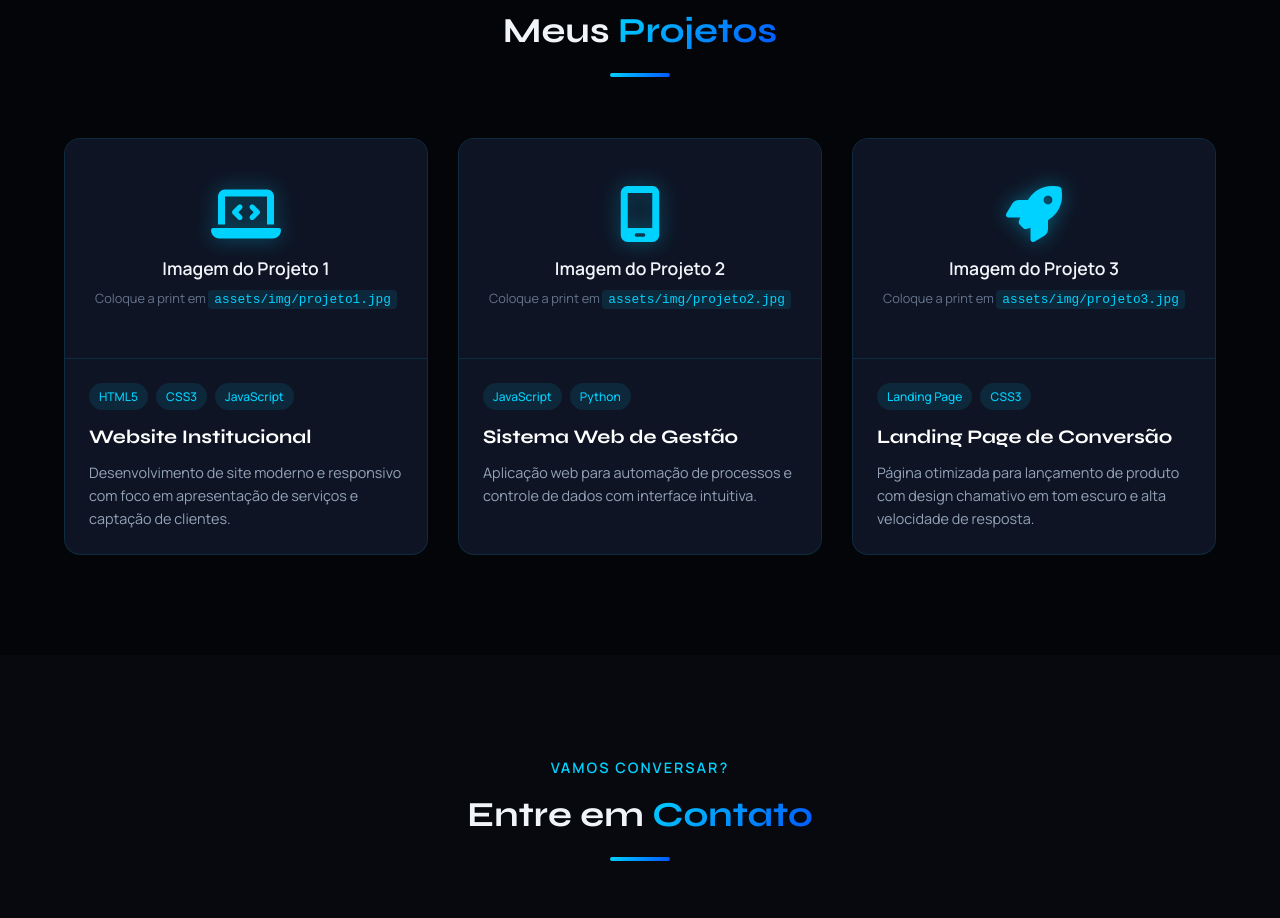
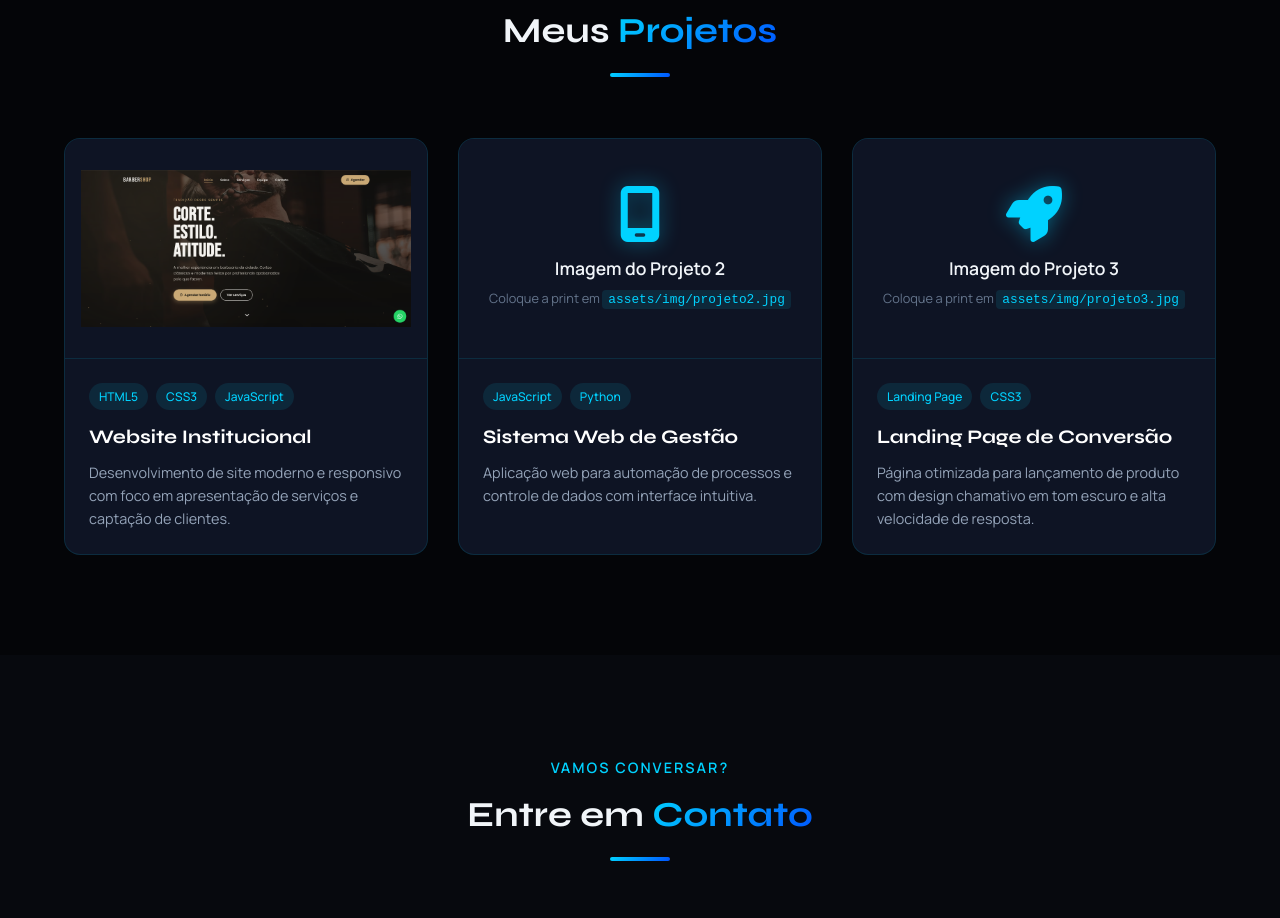
Before and after one commit to jvleao01/meu_portifolio, a plain HTML site: page index.html in a window 1280 px wide. Shown: the part 3539-4457 px from the top of the page. Drawn offline with Linux system fonts and the light colour scheme.

Commit message:
Atualiza projeto e imagens do portfolio

```diff
--- a/index.html
+++ b/index.html
@@ -282,16 +282,11 @@
                     <div class="project-card">
                         <div class="project-image-wrapper">
                             <div class="image-placeholder project-img-box">
-                                <img src="assets/img/projeto1.jpg" alt="Projeto 1" onerror="this.style.display='none'; this.nextElementSibling.style.display='flex';">
-                                <div class="placeholder-fallback">
-                                    <i class="fa-solid fa-laptop-code"></i>
-                                    <span>Imagem do Projeto 1</span>
-                                    <small>Coloque a print em <code>assets/img/projeto1.jpg</code></small>
-                                </div>
+                                <img src="assets/img/projeto1.png" alt="Projeto 1" onerror="this.style.display='none'; this.nextElementSibling.style.display='flex';">
                             </div>
                             <div class="project-overlay">
-                                <a href="#" target="_blank" class="icon-link"><i class="fa-solid fa-arrow-up-right-from-square"></i> Demo</a>
-                                <a href="#" target="_blank" class="icon-link"><i class="fa-brands fa-github"></i> GitHub</a>
+                                <a href="https://joaovictorprojeto-1.vercel.app/" target="_blank" class="icon-link"><i class="fa-solid fa-arrow-up-right-from-square"></i> Demo</a>
+                                <a href="https://github.com/jvleao01/projeto-1" target="_blank" class="icon-link"><i class="fa-brands fa-github"></i> GitHub</a>
                             </div>
                         </div>
                         <div class="project-info">
```
Also changed, not shown: assets/img/projeto1.png (added), 1 other file.
